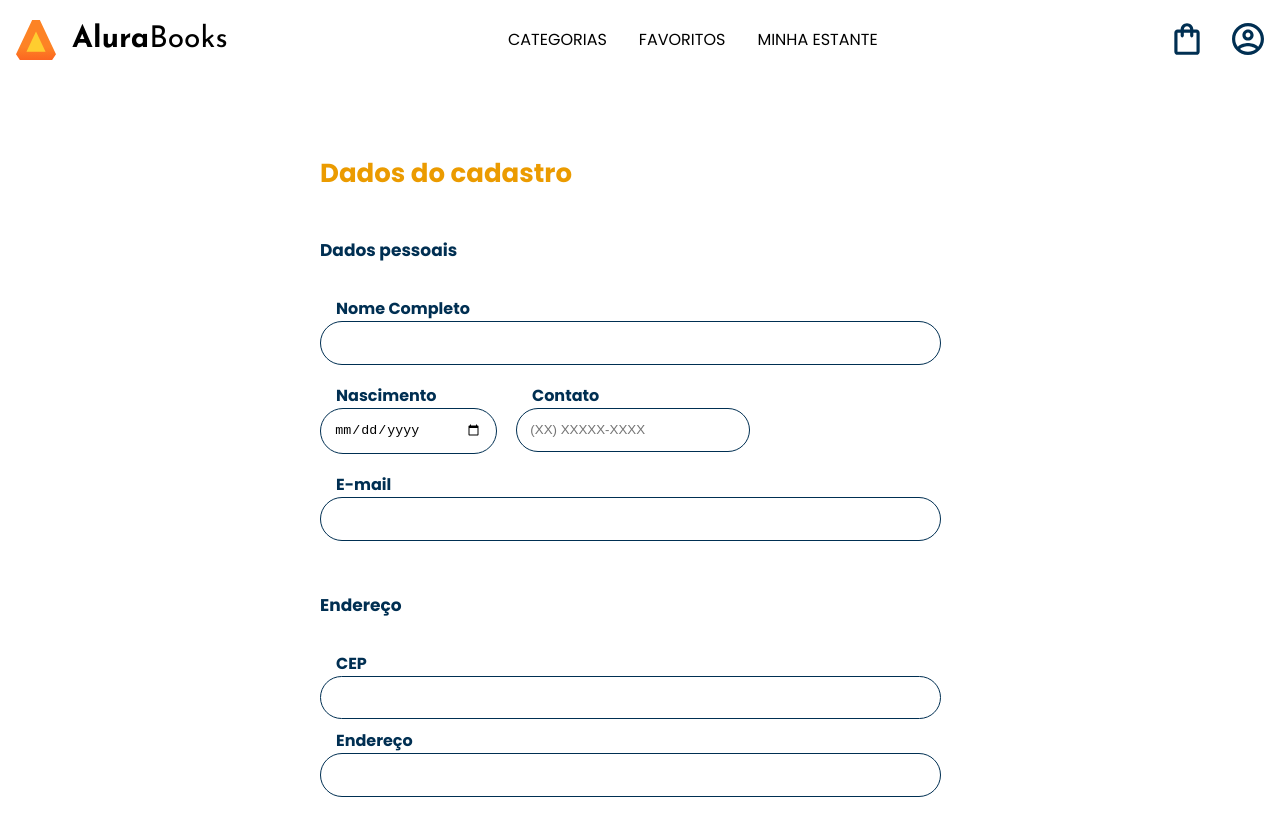
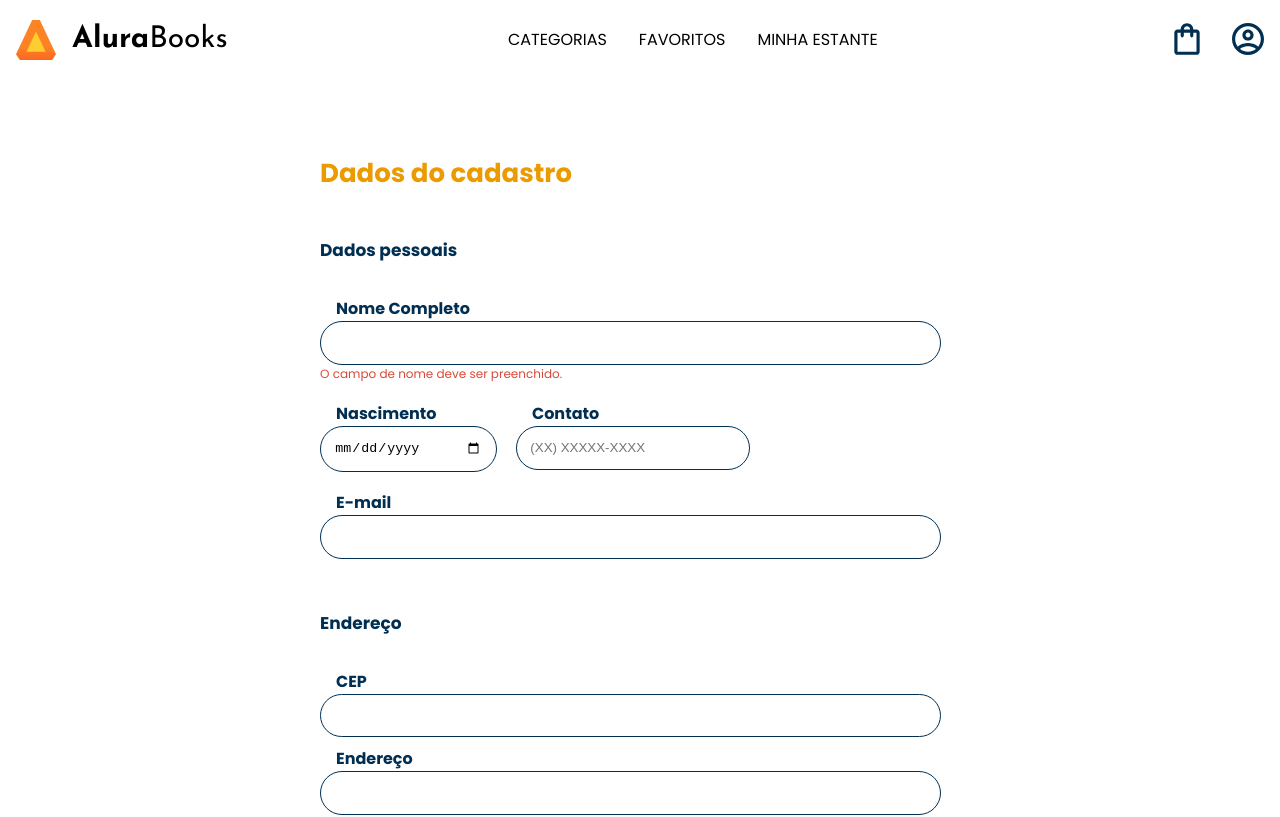
Before and after one commit to lluanagabrieli/form_template, an Angular app: page /cadastro in a window 1280 px wide. Shown: the top 817 px of the page. Built offline with nearby package versions, Linux system fonts and the light colour scheme.

Commit message:
:sparkles: mostra mensagem de erro ao usuário ao não cumprir o preenchimento correto do campo

```diff
--- a/src/app/cadastro/cadastro.component.html
+++ b/src/app/cadastro/cadastro.component.html
@@ -6,10 +6,18 @@
 
   <form class="principal__formulario" id="formulario" #f="ngForm" (ngSubmit)="cadastrar(f)">
     <h3 class="principal__subtitulo">Dados pessoais</h3>
+
     <div class="formulario__campo">
       <label class="campo__etiqueta" for="nome">Nome Completo</label>
       <input name="nome" id="nome" class="campo__escrita" ngModel required minlength="5">
+      <!-- - f.controls['nome']: acessa o controle de nome do formulário
+           - ?: é um safe navigation, utilizado para evitar erros caso a expressão seja nula ou undefined
+           - .errors?.['required']: verifica se o controle de nome tem erros, e se tiver, verifica se é o erro específico 'required'.
+      -->
+      <span class="erro__texto" *ngIf="f.controls['nome']?.errors?.['required']">O campo de nome deve ser preenchido.</span>
+      <span class="erro__texto" *ngIf="f.controls['nome']?.errors?.['minlength']">O nome deve ter no minimo 5 caracteres.</span>
     </div>
+
     <div class="formulario__dupla">
       <div class="formulario__campo">
         <label class="campo__etiqueta" for="nascimento">Nascimento</label>
```
